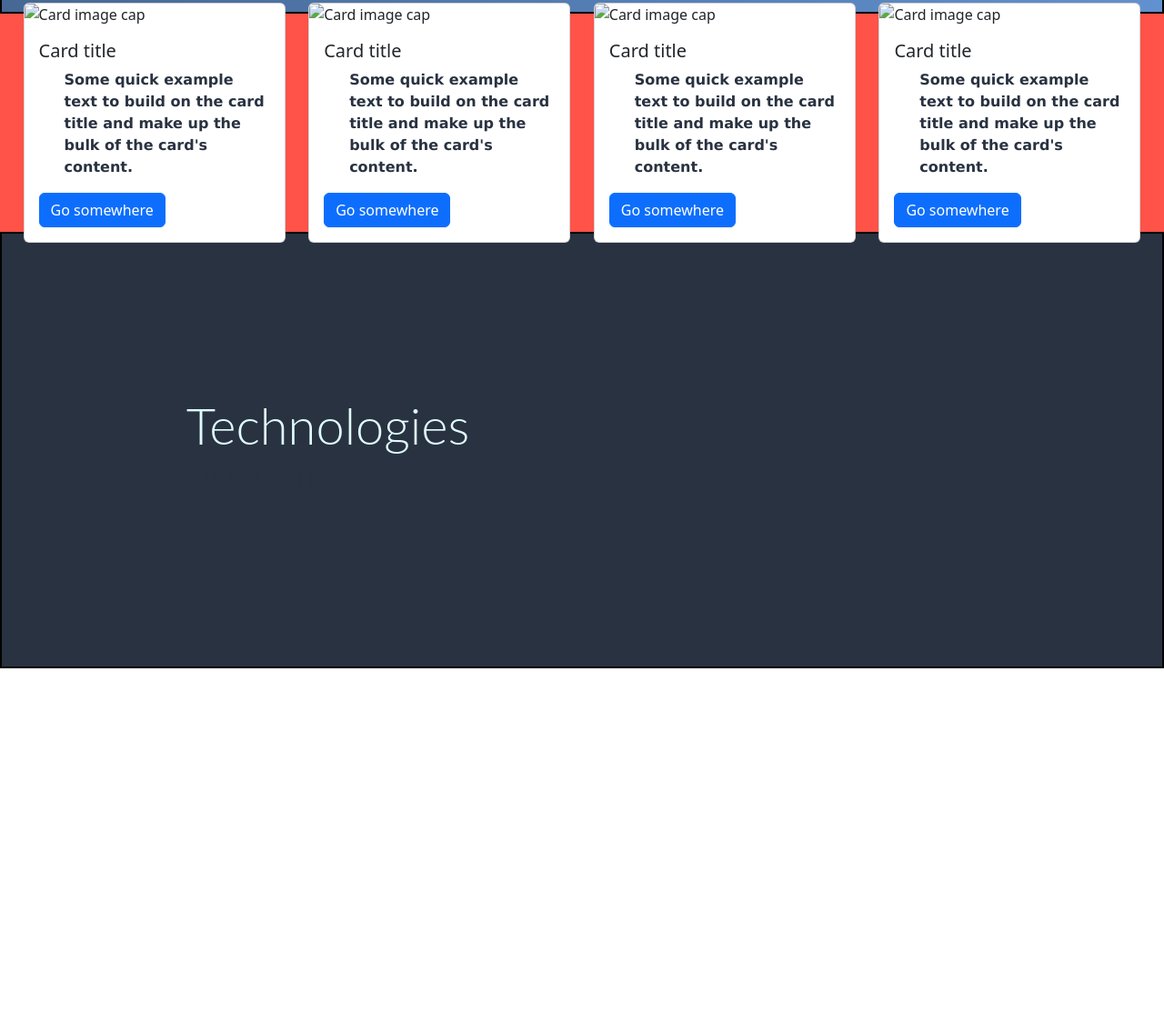
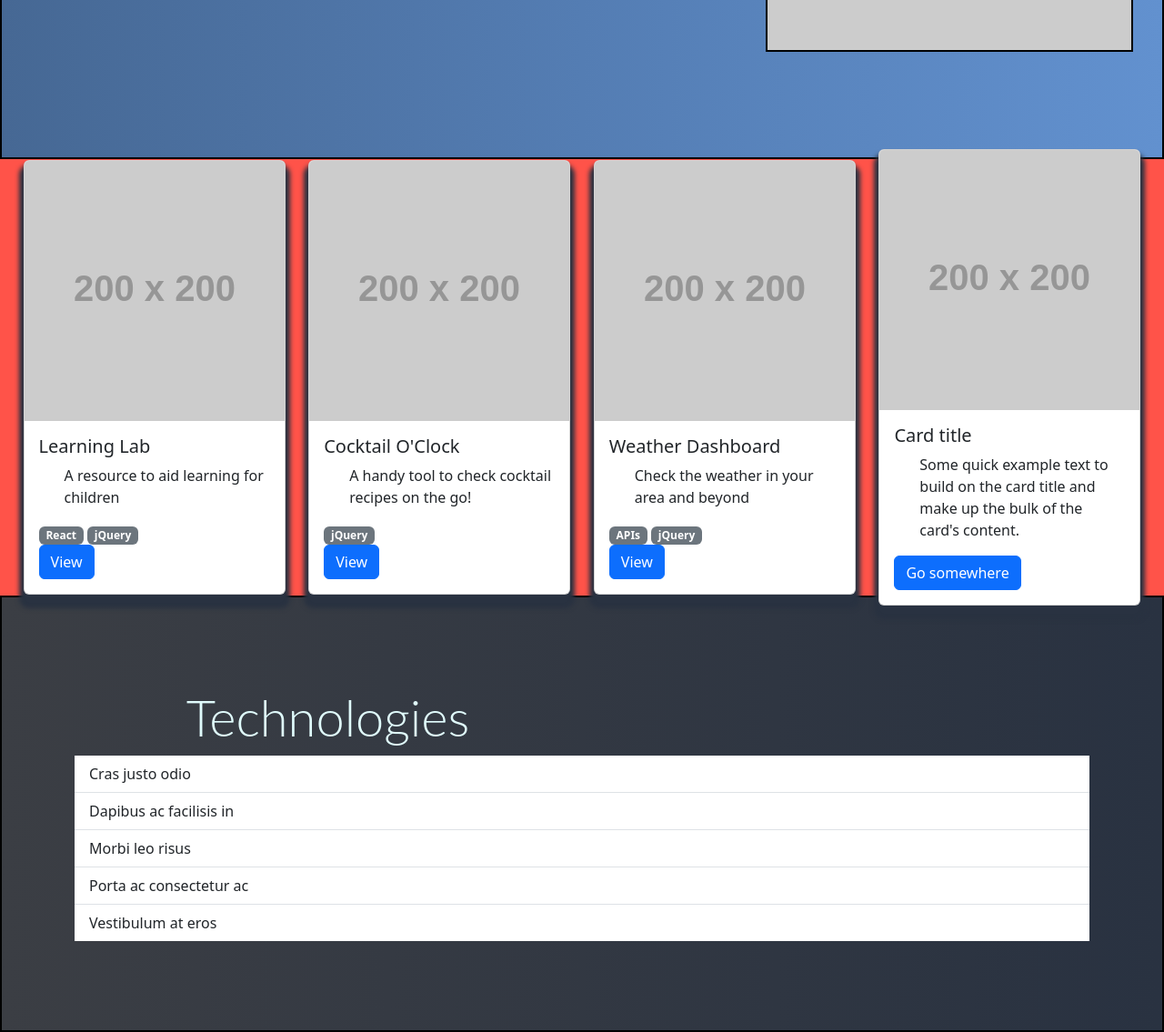
Before and after one commit to JosephNamihas/Web_Portfolio, a plain HTML site: page index.html in a window 1280 px wide. Shown: the part 521-1656 px from the top of the page at 91% size. Before the commit the page ends 1256 px from the top, so only its background shows below. Drawn offline with nearby package versions, Linux system fonts and the light colour scheme; placeholder pictures from the web are drawn by us.

Commit message:
Style changes. Added placeholder images for project. Added skill badges

```diff
--- a/index.html
+++ b/index.html
@@ -40,8 +40,8 @@
 
       <div class="jumbotron jumbotron-fluid dev-jumbo">
         <div class="container">
-          <h1 class="display-4">Developer Portfolio</h1>
-          <h2 class="lead">Joseph Namihas | Frontend Web Developer | Software Developer</h2>
+          <h1 class="display-4">Joseph Namihas</h1>
+          <h2 class="lead">Frontend Web Developer | Software Developer</h2>
           <p class ="description" id="#about-me">I'm a developer based in Brighton, UK. My love for programming and development came to fruition in my early 30s, although I've been in the IT industry for far longer</p>
           <p>I'm passionate about software and building programs that solve problems. Let's work together on your next project</p>
       </div>
@@ -54,34 +54,37 @@
 
       <div id="projects" class="project-container">
         <div class="card" style="width: 18rem;">
-          <img class="card-img-top" src="..." alt="Card image cap">
+          <img class="card-img-top" src="http://via.placeholder.com/200x200" alt="Card image cap">
           <div class="card-body">
-            <h5 class="card-title">Card title</h5>
-            <p class="card-text">Some quick example text to build on the card title and make up the bulk of the card's content.</p>
-            <a href="#" class="btn btn-primary">Go somewhere</a>
+            <h5 class="card-title">Learning Lab</h5>
+            <p class="card-text">A resource to aid learning for children</p>
+            <div> <span class="badge bg-secondary">React</span> <span class="badge bg-secondary">jQuery</span></div>
+            <a href="#" class="btn btn-primary">View</a>
           </div>
         </div>
 
         <div class="card" style="width: 18rem;">
-          <img class="card-img-top" src="..." alt="Card image cap">
+          <img class="card-img-top" src="http://via.placeholder.com/200x200" alt="Card image cap">
           <div class="card-body">
-            <h5 class="card-title">Card title</h5>
-            <p class="card-text">Some quick example text to build on the card title and make up the bulk of the card's content.</p>
-            <a href="#" class="btn btn-primary">Go somewhere</a>
+            <h5 class="card-title">Cocktail O'Clock</h5>
+            <p class="card-text">A handy tool to check cocktail recipes on the go! </p>
+            <div> <span class="badge bg-secondary"></span> <span class="badge bg-secondary">jQuery</span></div>
+            <a href="#" class="btn btn-primary">View</a>
           </div>
         </div>
 
         <div class="card" style="width: 18rem;">
-          <img class="card-img-top" src="..." alt="Card image cap">
+          <img class="card-img-top" src="http://via.placeholder.com/200x200" alt="Card image cap">
           <div class="card-body">
-            <h5 class="card-title">Card title</h5>
-            <p class="card-text">Some quick example text to build on the card title and make up the bulk of the card's content.</p>
-            <a href="#" class="btn btn-primary">Go somewhere</a>
+            <h5 class="card-title">Weather Dashboard</h5>
+            <p class="card-text">Check the weather in your area and beyond</p>
+            <div> <span class="badge bg-secondary">APIs</span> <span class="badge bg-secondary">jQuery</span></div>
+            <a href="#" class="btn btn-primary">View</a>
           </div>
         </div>
 
         <div class="card" style="width: 18rem;">
-          <img class="card-img-top" src="..." alt="Card image cap">
+          <img class="card-img-top" src="http://via.placeholder.com/200x200" alt="Card image cap">
           <div class="card-body">
             <h5 class="card-title">Card title</h5>
             <p class="card-text">Some quick example text to build on the card title and make up the bulk of the card's content.</p>
@@ -94,7 +97,13 @@
         <div class="jumbotron jumbotron-fluid technologies">
           <div class="container">
             <h1 class="display-4">Technologies</h1>
-            <p class="lead">HTML | CSS | JavaScript</p>
+            <ul class="list-group list-group-flush tech-styles">
+              <li class="list-group-item">Cras justo odio</li>
+              <li class="list-group-item">Dapibus ac facilisis in</li>
+              <li class="list-group-item">Morbi leo risus</li>
+              <li class="list-group-item">Porta ac consectetur ac</li>
+              <li class="list-group-item">Vestibulum at eros</li>
+            </ul>
           </div>
         </div>
       </div>
--- a/styles.css
+++ b/styles.css
@@ -4,7 +4,6 @@
 
 h1 { color: #e0fbfc; font-family: 'Lato', sans-serif; font-weight: bold; }
 h2 { color: #e0fbfc; font-family: 'Lato', sans-serif; font-weight: bold; }
-p { color: #293241; font-family: 'Lucida Sans', Arial, sans-serif; font-weight: bold; }
 
 /*--------------------- Navbar /*--------------------- */
 
@@ -47,7 +46,7 @@
     display: flex;
     align-items: center;
     justify-content: center;
-    height: 60vh;
+    height: 80vh;
     background-image: linear-gradient(to right, #466894, #547db3, #6291cf);
     color: #e0fbfc;
     border: 2px solid black;
@@ -58,16 +57,12 @@
     border: 2px solid black;
 }
 
-.container p {
-
-}
-
 /*--------------------- Projects ---------------------*/
 
 .project-container {
     display: flex;
     width: 100vw;
-    height: 30vh;
+    height: 60vh;
     flex-direction: row;
     justify-content: space-evenly;
     align-items: center;
@@ -83,12 +78,17 @@
     border: 1px solid #466894;
 }
 
+#projects .card {
+    box-shadow: 0px 10px 5px 5px #293241;
+
+}
+
 
 /*--------------------- Technologies ---------------------*/
 
 .technologies {
     display: flex;
-    background-color: #293241;
+    background-image: linear-gradient(to right, #3b3e44,  #293241);
     align-items: center;
     justify-content: center;
     height: 60vh;
```
